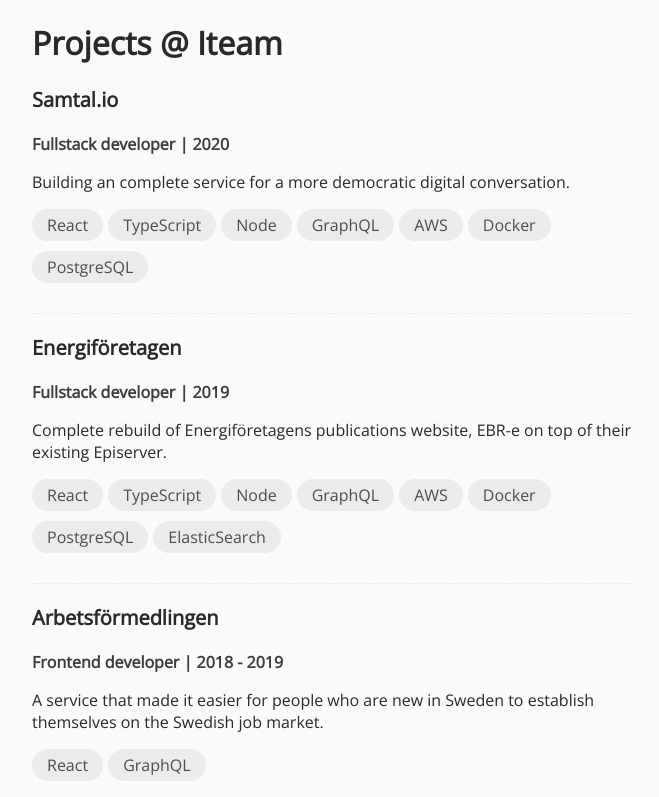
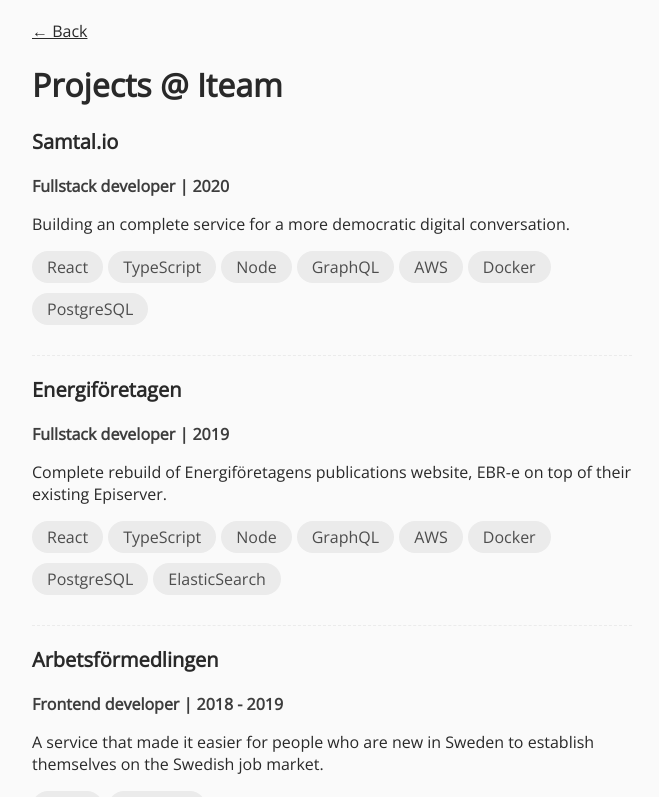
Before and after one commit to dubbelnisse/portfolio, a React (Create React App) app: page /projects/iteam in a window 1280 px wide. Shown: the top 797 px of the page, without its empty margins (128-787 px from the left). Built offline with nearby package versions, Linux system fonts and the light colour scheme.

Commit message:
feat: add back button

```diff
--- a/src/routes/projects/Iteam.tsx
+++ b/src/routes/projects/Iteam.tsx
@@ -2,14 +2,21 @@
 import projects from '../../data/iteam-projects'
 import Project from '../../components/Project'
 import styled from 'styled-components'
+import { Link } from 'react-router-dom'
 
 const Wrapper = styled.div`
   max-width: 600px;
 `
 
+const NavigateBack = styled(Link)`
+  display: block;
+  margin: 20px 0;
+`
+
 const Iteam = () => {
   return (
     <Wrapper>
+      <NavigateBack to="/">&#8592; Back</NavigateBack>
       <h1>Projects @ Iteam</h1>
       {projects.map((project, i) => (
         <Project key={`project-${i}`} project={project} />
```
